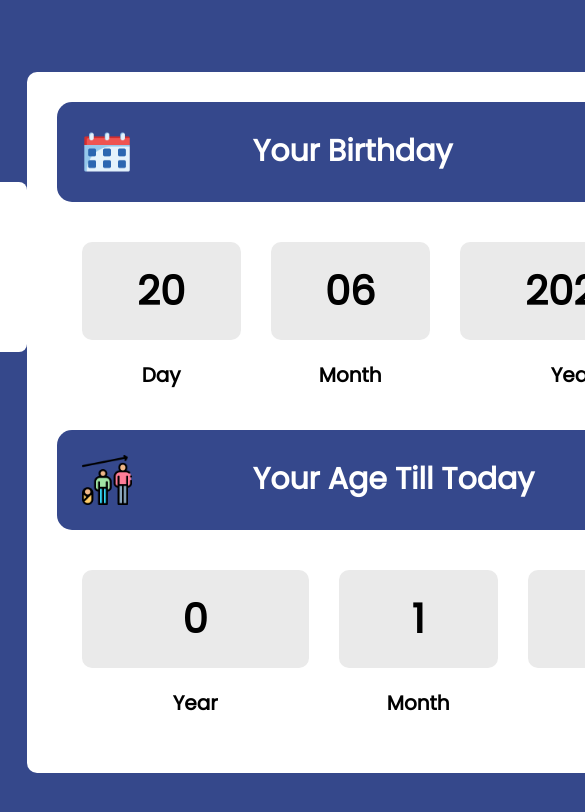
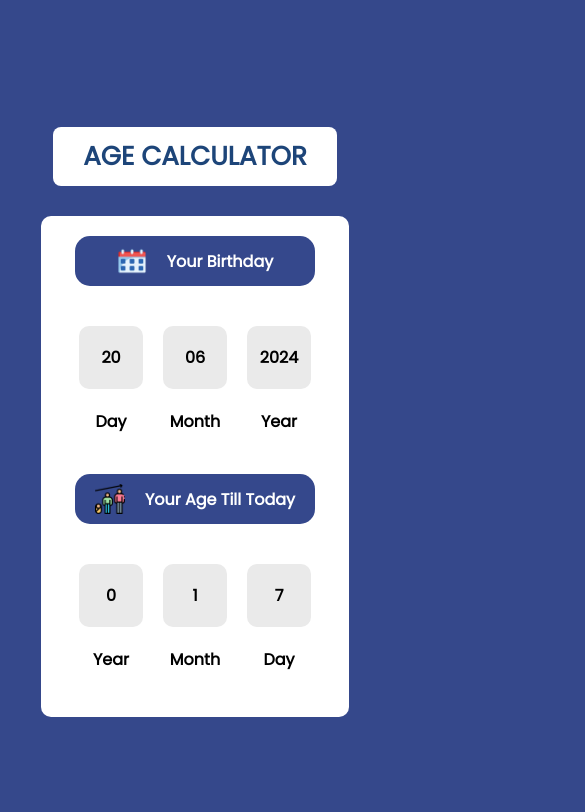
Before and after one commit to MohamedKhassar/Age-Calculator-HTML-CSS-JS, a plain HTML site: page index.html in a window 390 px wide. Shown: the top 812 px of the page, 585 px wide, since content can reach past the window. Drawn offline with Linux system fonts and the light colour scheme.

Commit message:
"Updated index.html and style.css: changed title, added favicon, modified age calculator layout and styling for desktop and mobile views."

```diff
--- a/index.html
+++ b/index.html
@@ -2,8 +2,9 @@
 <head>
     <meta charset="UTF-8">
     <meta name="viewport" content="width=device-width, initial-scale=1.0">
-    <title>Document</title>
+    <title>Age calculator</title>
     <link rel="stylesheet" href="style.css">
+    <link rel="shortcut icon" href="img/growth.png" type="image/x-icon">
 </head>
 <body>
     <div class="container">
@@ -17,7 +18,7 @@
                 </div>
             </div>
             <div class="age-calculator-div">
-                <h1 class="age-calculator-title"><img src="img/calendar.png" alt="">your birthday</h1>
+                <h1 class="age-calculator-title"><img src="img/calendar.png" alt=""><span>your birthday</span></h1>
                 <div class="date">
                     <div class="date-item">
                         <input type="number" oninput="setDate()" onchange="setDate()" min="1" value="20" max="31" id="day-input">
--- a/style.css
+++ b/style.css
@@ -86,6 +86,7 @@ body {
 .age-calculator-title {
     display: flex;
     align-items: center;
+    justify-content: center;
     text-align: center;
     gap: 20%;
     font-size: 30px;
@@ -147,3 +148,59 @@ input::-webkit-inner-spin-button {
     flex-direction: column;
     gap: 20px;
 }
+
+@media (max-width: 1200px) {
+    .container {
+        height: 100%;
+        padding: 0px 100px;
+    }
+
+    .age-container {
+        flex-direction: column;
+        justify-content: center;
+        gap: 30px;
+        width: fit-content;
+        align-items: center;
+    }
+
+    .age-div {
+        display: flex;
+        flex-direction: column;
+        align-items: center;
+        gap:20px;
+    }
+
+    .age-title {
+        font-size: 26px;
+    }
+
+    .age-img {
+        display: none;
+    }
+
+    .age-calculator-div {
+        justify-content: center;
+        align-items: center;
+        gap: 15px;
+        padding: 20px 30px;
+        width: 90%;
+    }
+
+    .age-calculator-title{
+        gap: 10%;
+        font-size: 16px;
+        padding: 10px 20px;
+        width: 15rem;
+        text-align: center;
+    }
+    .age-calculator-title img{
+        width: 30px;
+    }
+    .date {
+        gap: 20px;
+    }
+    .date input,.date p{
+        width:4rem;
+        font-size: 1rem;
+    }
+ }
```
